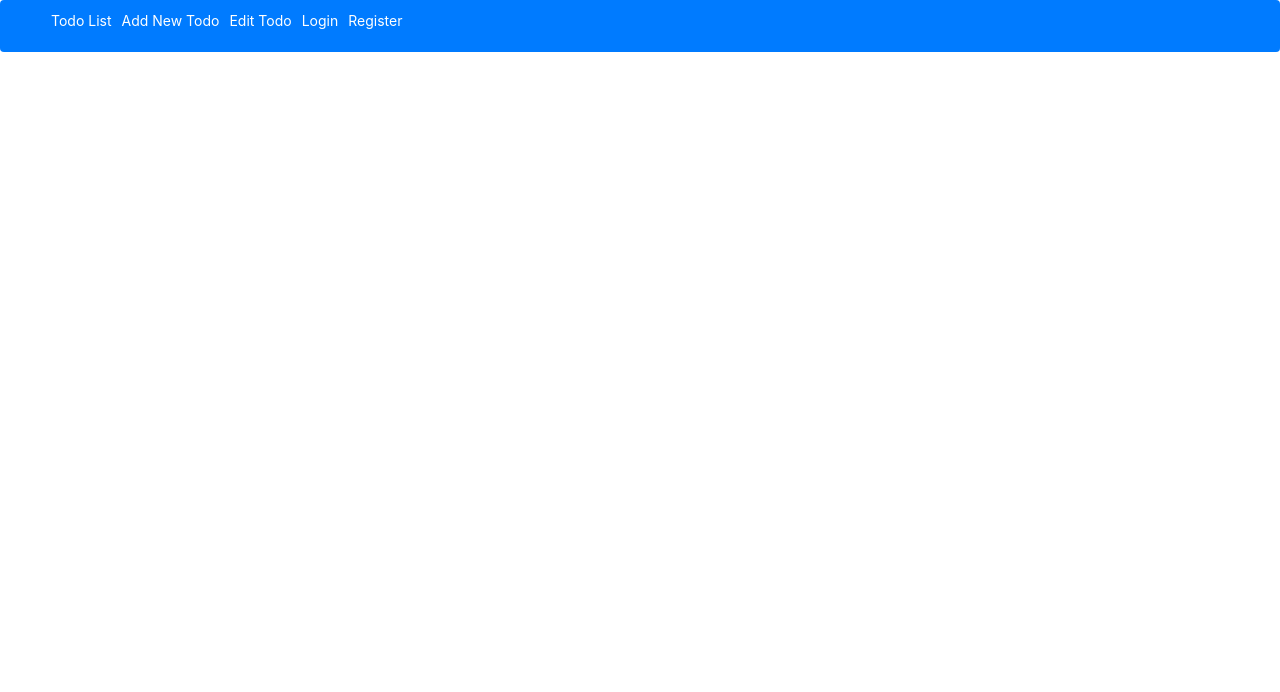
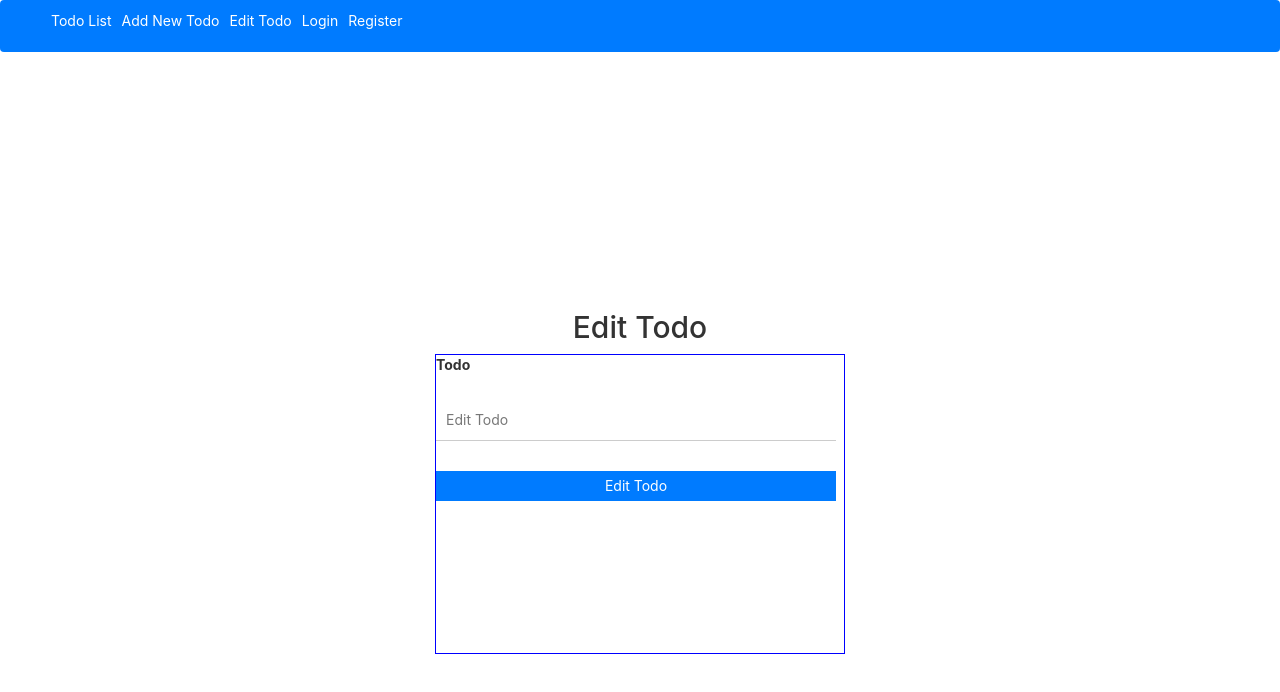
Before and after one commit to thakurankit6767/Todo_Assignment, a React (Create React App) app in the folder frontend/: page /edittodo/1 in a window 1280 px wide. Shown: the top 692 px of the page. Built offline with nearby package versions, Linux system fonts and the light colour scheme; no server answers.

Commit message:
delete and edit functionality done

```diff
--- a/frontend/src/App.js
+++ b/frontend/src/App.js
@@ -19,7 +19,7 @@ const App = () => {
         <Route path="/addtodo" element={<AddTodo />} />
         <Route path="/Login" element={<Login setLoginUser={setLoginUser} />} />
         <Route path="/register" element={<Register />} />
-        <Route path="/edittodo" element={<EditTodo />} />
+        <Route path="/edittodo/:id" element={<EditTodo />} />
       </Routes>
     </div>
   );
--- a/frontend/src/components/EditTodo.jsx
+++ b/frontend/src/components/EditTodo.jsx
@@ -41,7 +41,7 @@ const EditTodo = () => {
       .put("http://localhost:4000/todo/updatetodo/" + id, emp)
       .then((response) => {
         console.log(response.data);
-        navigate("/list");
+        navigate("/");
       })
       .catch((error) => {
         console.log(error);
```
